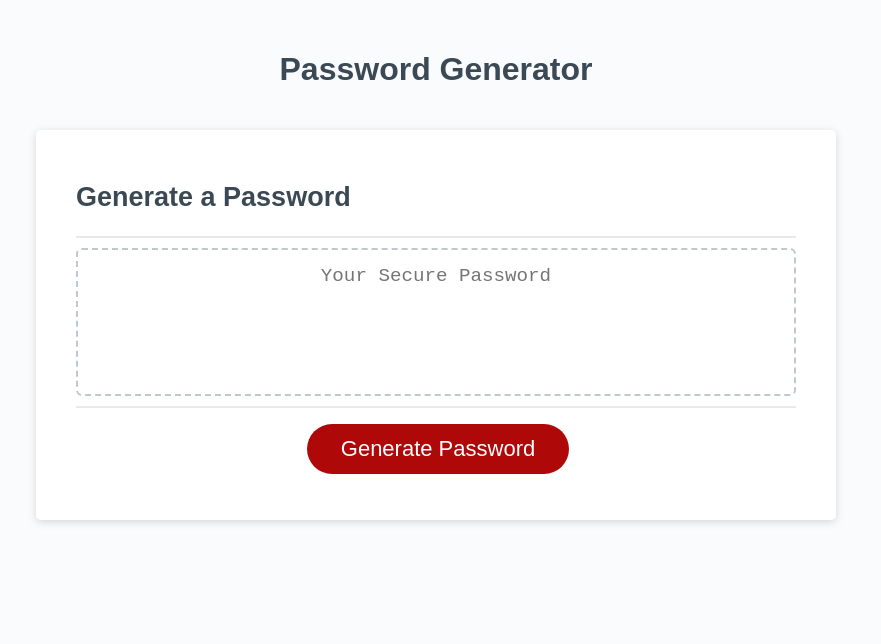
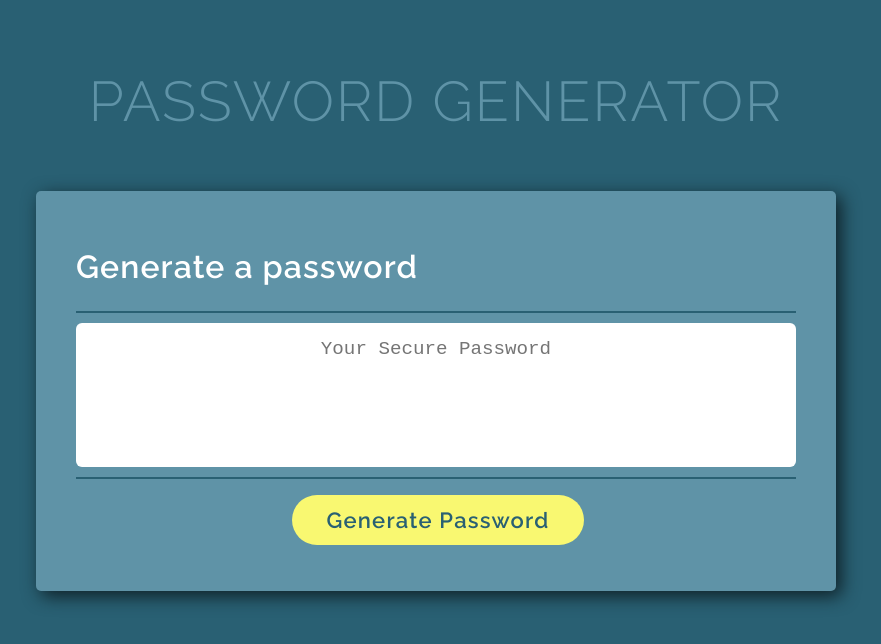
Before and after one commit to AF-cmdZ/PasswordGenerator, a plain HTML site: page index.html in a window 1280 px wide. Shown: the whole page, without its empty margins (204-1085 px from the left). Drawn offline with Linux system fonts and the light colour scheme.

Commit message:
Revised the CSS to style the page, and the readme to include a screenshot.

```diff
--- a/assets/css/style.css
+++ b/assets/css/style.css
@@ -2,6 +2,14 @@
 *::before,
 *::after {
   box-sizing: border-box;
+}
+
+:root {
+  --darkTeal: #296073;
+  --sea: #5F93A7;
+  --aqua: #C4F9FF;
+  --banana: #F9F871;
+  --parchment: #F1F1E6;
 }
 
 html,
@@ -13,8 +21,8 @@ body,
 }
 
 body {
-  font-family: sans-serif;
-  background-color: #f9fbfd;
+  font-family: 'Raleway', sans-serif;
+  background-color: var(--darkTeal);;
 }
 
 .wrapper {
@@ -27,26 +35,40 @@ header {
   text-align: center;
   padding: 20px;
   padding-top: 0px;
-  color: hsl(206, 17%, 28%);
+}
+
+h1 {
+  color: var(--sea);
+  font-size: 3.5em;
+  font-weight: 300;
+  text-transform: uppercase;
+  letter-spacing: 2px;
+  font-family: 'Raleway', sans-serif;
 }
 
 .card {
-  background-color: hsl(0, 0%, 100%);
+  background-color: var(--sea);
   border-radius: 5px;
   border-width: 1px;
-  box-shadow: rgba(0, 0, 0, 0.15) 0px 2px 8px 0px;
-  color: hsl(206, 17%, 28%);
-  font-size: 18px;
+  box-shadow: 5px 5px 18px #0e1f25;
   margin: 0 auto;
   max-width: 800px;
   padding: 30px 40px;
+}
+
+h2 {
+  color: white;
+  font-size: 2em;
+  font-family: 'Raleway', sans-serif;
+  font-weight: 600;
+  letter-spacing: 1.1px;
 }
 
 .card-header::after {
   content: " ";
   display: block;
   width: 100%;
-  background: #e7e9eb;
+  background: var(--darkTeal);
   height: 2px;
 }
 
@@ -62,7 +84,7 @@ header {
   content: " ";
   display: block;
   width: 100%;
-  background: #e7e9eb;
+  background: var(--darkTeal);
   height: 2px;
 }
 
@@ -74,11 +96,9 @@ header {
 
 .btn {
   border: none;
-  background-color: hsl(360, 91%, 36%);
+  background-color: var(--banana);
   border-radius: 25px;
-  box-shadow: rgba(0, 0, 0, 0.1) 0px 1px 6px 0px rgba(0, 0, 0, 0.2) 0px 1px 1px
-    0px;
-  color: hsl(0, 0%, 100%);
+  color: var(--darkTeal);
   display: inline-block;
   font-size: 22px;
   line-height: 22px;
@@ -86,6 +106,9 @@ header {
   padding: 14px 34px;
   text-align: center;
   cursor: pointer;
+  font-family: 'Raleway', sans-serif;
+  font-weight: 600;
+  letter-spacing: 1.2px;
 }
 
 button[disabled] {
@@ -112,7 +135,6 @@ button[disabled] {
   text-align: center;
   margin-top: 10px;
   margin-bottom: 10px;
-  border: 2px dashed #c0c7cf;
   border-radius: 6px;
   resize: none;
   overflow: hidden;
@@ -134,4 +156,7 @@ button[disabled] {
   .btn {
     font-size: 0.8rem;
   }
+  h1 {
+    font-size: 2.5em;
+  }
 }
--- a/index.html
+++ b/index.html
@@ -6,6 +6,8 @@
     <meta http-equiv="X-UA-Compatible" content="ie=edge" />
     <title>Password Generator</title>
     <link rel="stylesheet" href="assets/css/style.css" />
+    <link rel="preconnect" href="https://fonts.gstatic.com">
+    <link href="https://fonts.googleapis.com/css2?family=Raleway:wght@100;200;300;400;500;600;700;800;900&display=swap" rel="stylesheet">
   </head>
 
   <body>
@@ -18,7 +20,7 @@
       <div class="card">
 
             <div class="card-header">
-              <h2>Generate a Password</h2>
+              <h2>Generate a password</h2>
             </div>
 
             <div class="card-body">
```
Also changed, not shown: assets/images/screen-shot.png (added), 2 other files.
